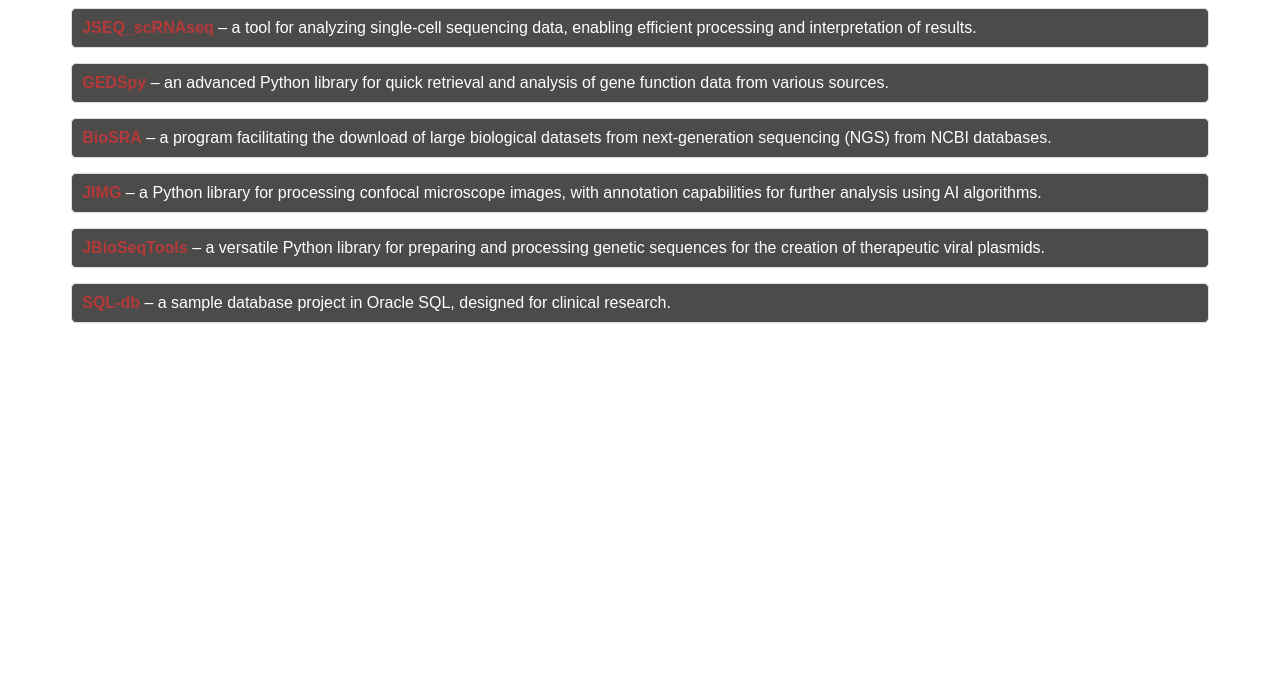
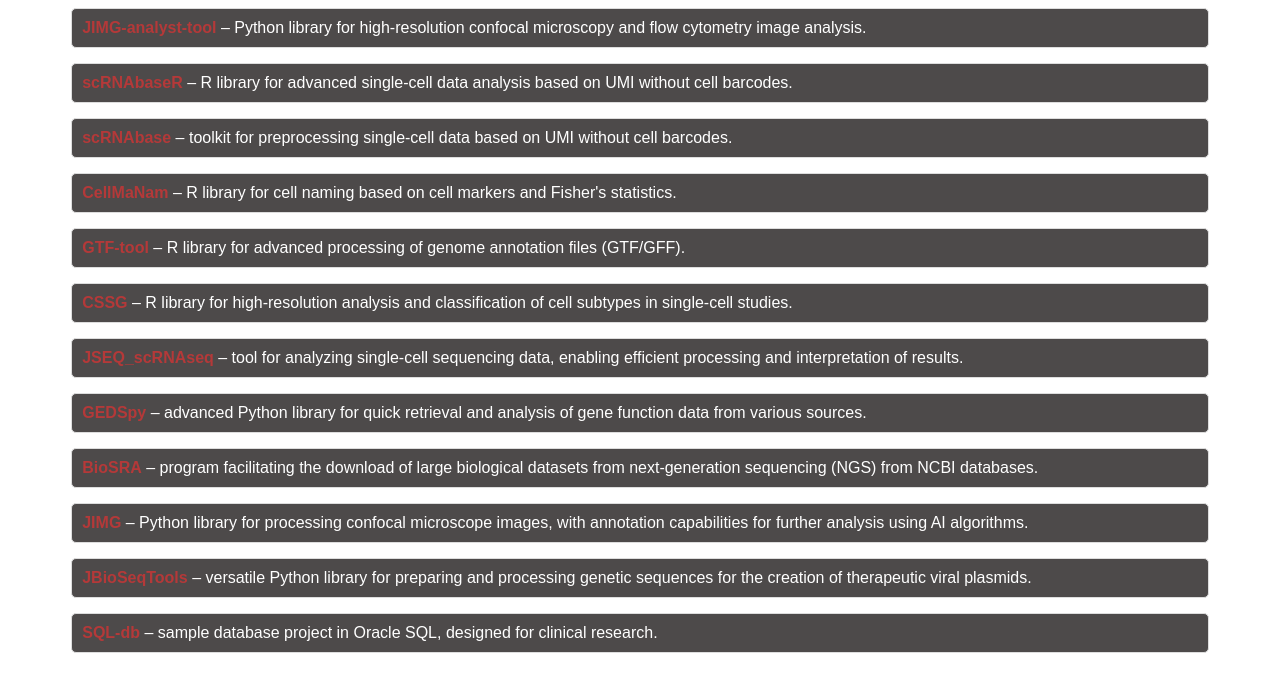
Before and after one commit to jkubis96/portfolio, a plain HTML site: page pages/programs_en.html in a window 1280 px wide. Drawn offline with Linux system fonts and the light colour scheme.

Commit message:
new release

```diff
--- a/pages/programs_en.html
+++ b/pages/programs_en.html
@@ -40,22 +40,40 @@
     <div class="container">
         <ul>
             <li>
-                <strong><a href="https://github.com/jkubis96/JSEQ_scRNAseq" target="_blank">JSEQ_scRNAseq</a></strong> – a tool for analyzing single-cell sequencing data, enabling efficient processing and interpretation of results.
+                <strong><a href="https://github.com/jkubis96/JIMG-analyst-tool" target="_blank">JIMG-analyst-tool</a></strong> – Python library for high-resolution confocal microscopy and flow cytometry image analysis.
             </li>
             <li>
-                <strong><a href="https://github.com/jkubis96/GEDSpy" target="_blank">GEDSpy</a></strong> – an advanced Python library for quick retrieval and analysis of gene function data from various sources.
+                <strong><a href="https://github.com/jkubis96/scRNAbaseR" target="_blank">scRNAbaseR</a></strong> – R library for advanced single-cell data analysis based on UMI without cell barcodes.
             </li>
             <li>
-                <strong><a href="https://github.com/jkubis96/BioSRA" target="_blank">BioSRA</a></strong> – a program facilitating the download of large biological datasets from next-generation sequencing (NGS) from NCBI databases.
+                <strong><a href="https://github.com/jkubis96/scRNAbase" target="_blank">scRNAbase</a></strong> – toolkit for preprocessing single-cell data based on UMI without cell barcodes.
             </li>
             <li>
-                <strong><a href="https://github.com/jkubis96/JIMG" target="_blank">JIMG</a></strong> – a Python library for processing confocal microscope images, with annotation capabilities for further analysis using AI algorithms.
+                <strong><a href="https://github.com/jkubis96/CellMaNam" target="_blank">CellMaNam</a></strong> – R library for cell naming based on cell markers and Fisher's statistics.
             </li>
             <li>
-                <strong><a href="https://github.com/jkubis96/JBioSeqTools" target="_blank">JBioSeqTools</a></strong> – a versatile Python library for preparing and processing genetic sequences for the creation of therapeutic viral plasmids.
+                <strong><a href="https://github.com/jkubis96/GTF-tool" target="_blank">GTF-tool</a></strong> – R library for advanced processing of genome annotation files (GTF/GFF).
             </li>
             <li>
-                <strong><a href="https://github.com/jkubis96/StartUP-Molecular-Diagnosis-SQL-Oracle-Data-Base-Project" target="_blank">SQL-db</a></strong> – a sample database project in Oracle SQL, designed for clinical research.
+                <strong><a href="https://github.com/jkubis96/CSSG" target="_blank">CSSG</a></strong> – R library for high-resolution analysis and classification of cell subtypes in single-cell studies.
+            </li>
+            <li>
+                <strong><a href="https://github.com/jkubis96/JSEQ_scRNAseq" target="_blank">JSEQ_scRNAseq</a></strong> – tool for analyzing single-cell sequencing data, enabling efficient processing and interpretation of results.
+            </li>
+            <li>
+                <strong><a href="https://github.com/jkubis96/GEDSpy" target="_blank">GEDSpy</a></strong> – advanced Python library for quick retrieval and analysis of gene function data from various sources.
+            </li>
+            <li>
+                <strong><a href="https://github.com/jkubis96/BioSRA" target="_blank">BioSRA</a></strong> – program facilitating the download of large biological datasets from next-generation sequencing (NGS) from NCBI databases.
+            </li>
+            <li>
+                <strong><a href="https://github.com/jkubis96/JIMG" target="_blank">JIMG</a></strong> – Python library for processing confocal microscope images, with annotation capabilities for further analysis using AI algorithms.
+            </li>
+            <li>
+                <strong><a href="https://github.com/jkubis96/JBioSeqTools" target="_blank">JBioSeqTools</a></strong> – versatile Python library for preparing and processing genetic sequences for the creation of therapeutic viral plasmids.
+            </li>
+            <li>
+                <strong><a href="https://github.com/jkubis96/StartUP-Molecular-Diagnosis-SQL-Oracle-Data-Base-Project" target="_blank">SQL-db</a></strong> – sample database project in Oracle SQL, designed for clinical research.
             </li>
         </ul>
     </div>
```
Also changed, not shown: pages/certificates_en.html (+9 -1 lines), pages/certificates_pl.html (+9 -1 lines), pages/experience_en.html (+9 -4 lines), pages/experience_pl.html (+9 -3 lines), pages/programs_pl.html (+18 -0 lines), 1 other file.
